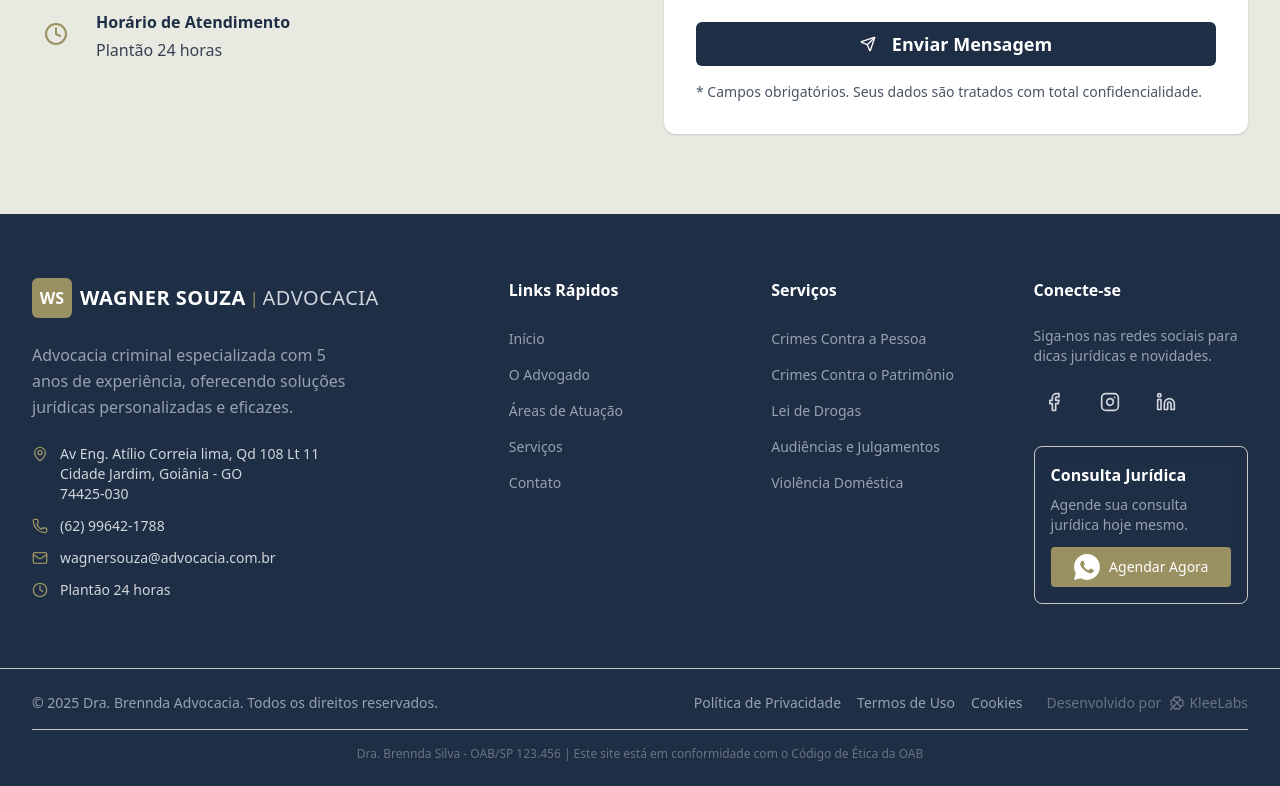
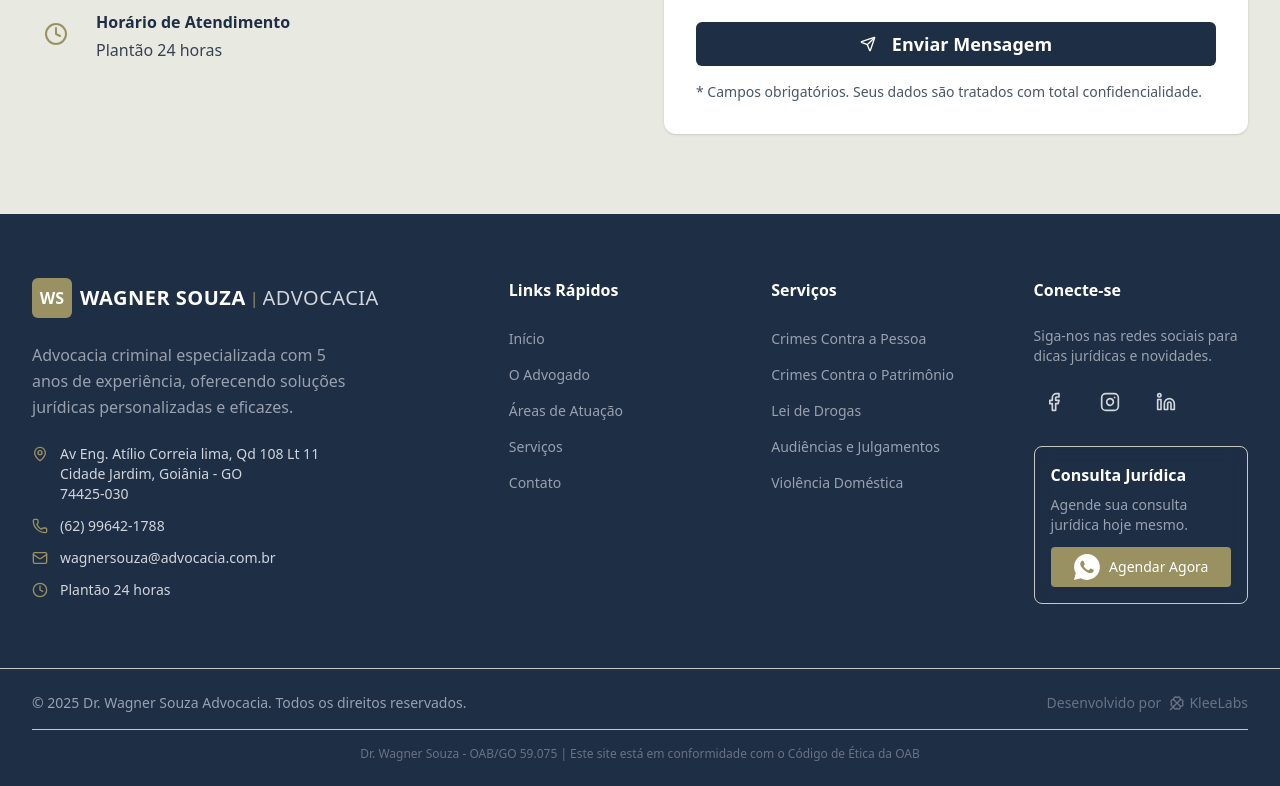
Before and after one commit to kleefisch/site-wagner, a Next.js app: page / in a window 1280 px wide. Shown: the part 6740-7526 px from the top of the page. Built offline with nearby package versions, Linux system fonts and the light colour scheme; no server answers.

Commit message:
Removidos links e modais de políticas do footer.

```diff
--- a/src/components/sections/footer.tsx
+++ b/src/components/sections/footer.tsx
@@ -1,4 +1,6 @@
+"use client";
 import Link from "next/link";
+import { useState } from "react";
 import {
   MapPin,
   Phone,
@@ -30,11 +32,7 @@ const Footer = () => {
     { name: "Violência Doméstica", href: "#practice-areas" },
   ];
 
-  const legalLinks = [
-    { name: "Política de Privacidade", href: "/politica-privacidade" },
-    { name: "Termos de Uso", href: "/termos-uso" },
-    { name: "Cookies", href: "/cookies" },
-  ];
+  // Removido: modal e legalLinks
 
   const socialLinks = [
     { name: "Facebook", href: "https://facebook.com", icon: Facebook },
@@ -183,22 +181,8 @@ const Footer = () => {
           <div className="flex flex-col md:flex-row justify-between items-center space-y-4 md:space-y-0">
             {/* Copyright */}
             <div className="text-sm text-gray-400 text-center md:text-left">
-              © {currentYear} Dra. Brennda Advocacia. Todos os direitos
+              © {currentYear} Dr. Wagner Souza Advocacia. Todos os direitos
               reservados.
-            </div>
-
-            {/* Legal Links & KleeLabs */}
-            <div className="flex flex-col md:flex-row items-center space-y-3 md:space-y-0 md:space-x-6">
-              <div className="flex flex-wrap justify-center gap-x-4 gap-y-2">
-                {legalLinks.map((link) => (
-                  <Link
-                    key={link.name}
-                    href={link.href}
-                    className="text-sm text-gray-400 hover:text-destaque transition-colors whitespace-nowrap"
-                  >
-                    {link.name}
-                  </Link>
-                ))}
             </div>
 
             {/* KleeLabs Credit */}
@@ -222,13 +206,12 @@ const Footer = () => {
               </a>
             </div>
           </div>
-          </div>
 
           {/* OAB Info */}
           <div className="mt-4 pt-4 border-t border-gray-800 text-center">
             <p className="text-xs text-gray-500 px-2">
-              Dra. Brennda Silva - OAB/SP 123.456 | Este site está em
-              conformidade com o Código de Ética da OAB
+              Dr. Wagner Souza - OAB/GO 59.075 | Este site está em conformidade
+              com o Código de Ética da OAB
             </p>
           </div>
         </div>
```
Lines whose indentation alone changed are shown as unchanged.
